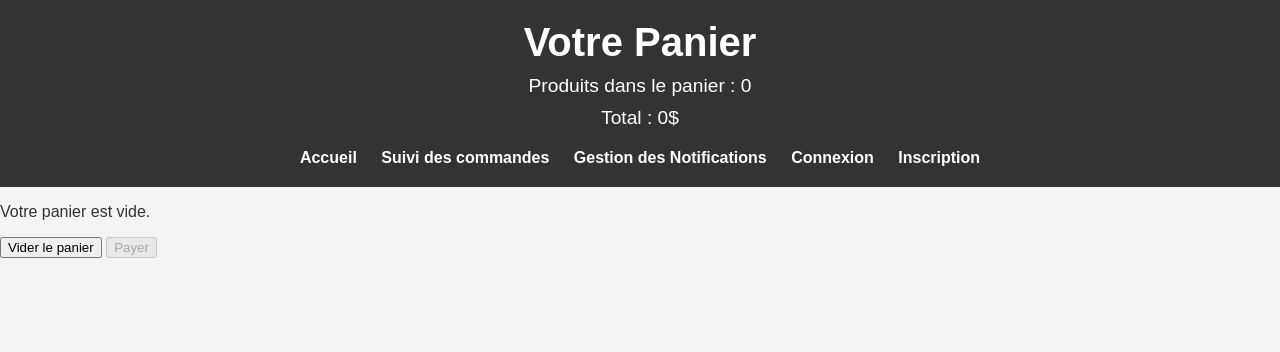
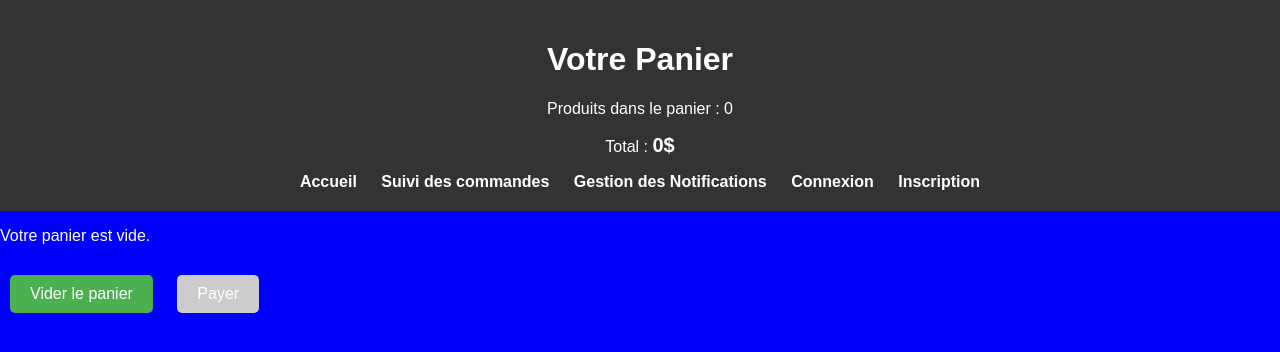
Before and after one commit to MarcShop01/MSP, a PHP site: page /panier.html in a window 1280 px wide. Shown: the top 352 px of the page. Run offline with PHP 8.4, Linux system fonts and the light colour scheme; some libraries are stand-ins or nearby versions.

Commit message:
Update styles.css

```diff
--- a/styles.css
+++ b/styles.css
@@ -1,36 +1,22 @@
 /* Styles généraux */
 body {
+    background-color: blue;
+    color: white;
     font-family: Arial, sans-serif;
     margin: 0;
     padding: 0;
-    background-color: #f4f4f4;
-    color: #333;
+    box-sizing: border-box;
 }
 
 header {
+    text-align: center;
+    padding: 20px;
     background-color: #333;
-    color: white;
-    padding: 20px;
-    text-align: center;
-}
-
-header h1 {
-    margin: 0;
-    font-size: 2.5rem;
-}
-
-header p {
-    margin: 10px 0 0;
-    font-size: 1.2rem;
-}
-
-nav {
-    margin-top: 20px;
 }
 
 nav a {
     color: white;
-    margin: 0 10px;
+    margin: 10px;
     text-decoration: none;
     font-weight: bold;
 }
@@ -51,9 +37,8 @@ nav a:hover {
     border: 1px solid #ccc;
     padding: 16px;
     text-align: center;
-    background-color: white;
+    background-color: #444;
     border-radius: 8px;
-    box-shadow: 0 2px 5px rgba(0, 0, 0, 0.1);
 }
 
 .produit img {
@@ -142,7 +127,76 @@ nav a:hover {
     font-size: 1.2rem;
 }
 
-/* Styles pour le responsive design */
+/* Styles pour le panier */
+#panier-container {
+    padding: 20px;
+}
+
+#panier-container .produit-panier {
+    display: flex;
+    align-items: center;
+    justify-content: space-between;
+    margin-bottom: 10px;
+    padding: 10px;
+    background-color: #555;
+    border-radius: 5px;
+}
+
+#panier-container .produit-panier img {
+    max-width: 50px;
+    height: auto;
+    border-radius: 5px;
+}
+
+#panier-container button {
+    background-color: #ff4444;
+    border: none;
+    color: white;
+    padding: 5px 10px;
+    cursor: pointer;
+    border-radius: 3px;
+}
+
+#panier-container button:hover {
+    background-color: #cc0000;
+}
+
+#total-panier {
+    font-size: 20px;
+    font-weight: bold;
+    margin-top: 20px;
+}
+
+/* Styles pour les boutons de paiement */
+#paypal-button-container {
+    margin-top: 20px;
+}
+
+#payer, #vider-panier {
+    background-color: #4CAF50;
+    border: none;
+    color: white;
+    padding: 10px 20px;
+    text-align: center;
+    text-decoration: none;
+    display: inline-block;
+    font-size: 16px;
+    margin: 10px;
+    cursor: pointer;
+    transition: background-color 0.3s;
+    border-radius: 5px;
+}
+
+#payer:hover, #vider-panier:hover {
+    background-color: #45a049;
+}
+
+#payer:disabled {
+    background-color: #ccc;
+    cursor: not-allowed;
+}
+
+/* Responsive Design */
 @media screen and (max-width: 768px) {
     #produits-container {
         grid-template-columns: repeat(2, 1fr); /* 2 colonnes pour les tablettes */
@@ -153,4 +207,8 @@ nav a:hover {
     #produits-container {
         grid-template-columns: 1fr; /* 1 colonne pour les mobiles */
     }
+
+    .modal-content {
+        width: 90%;
+    }
 }
```
